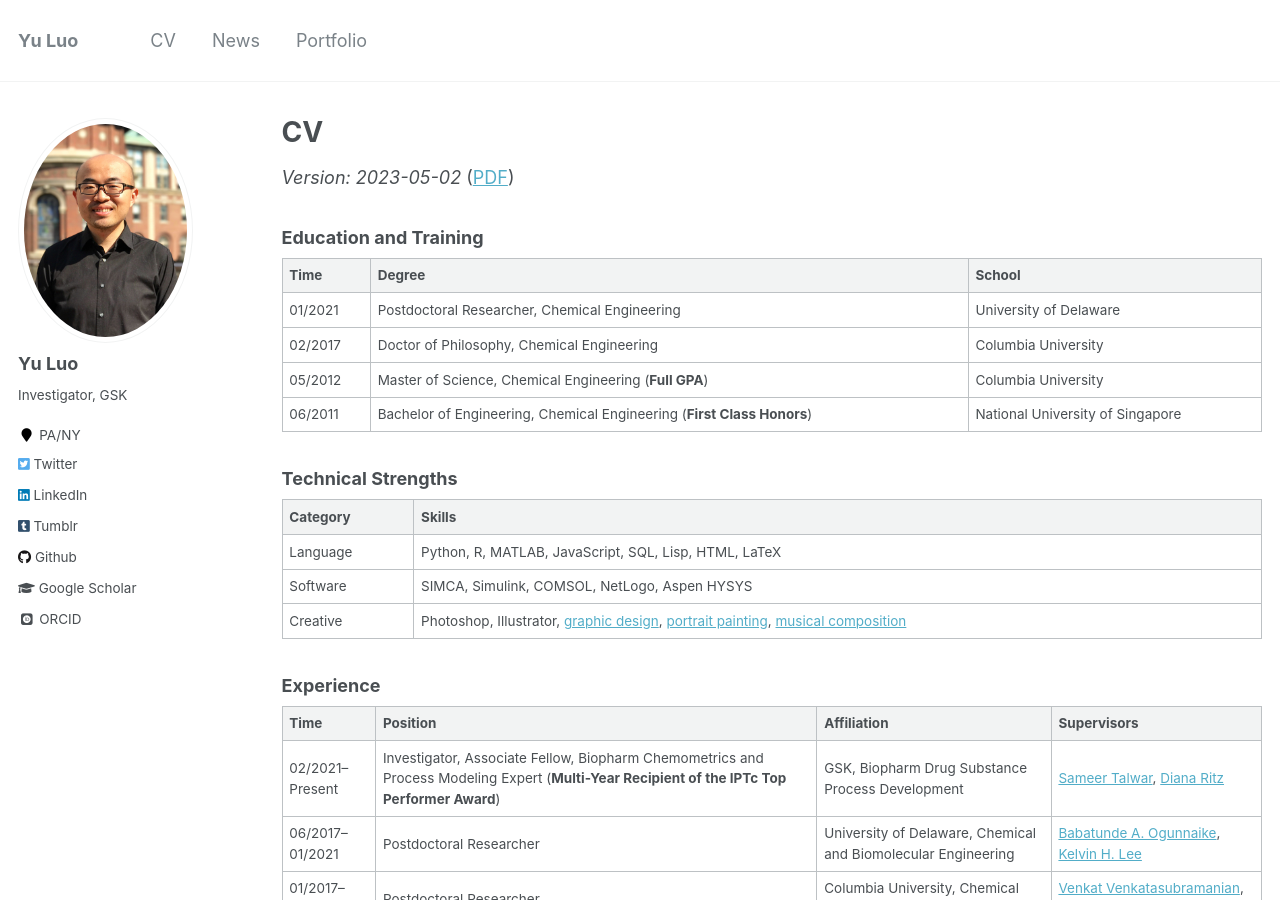
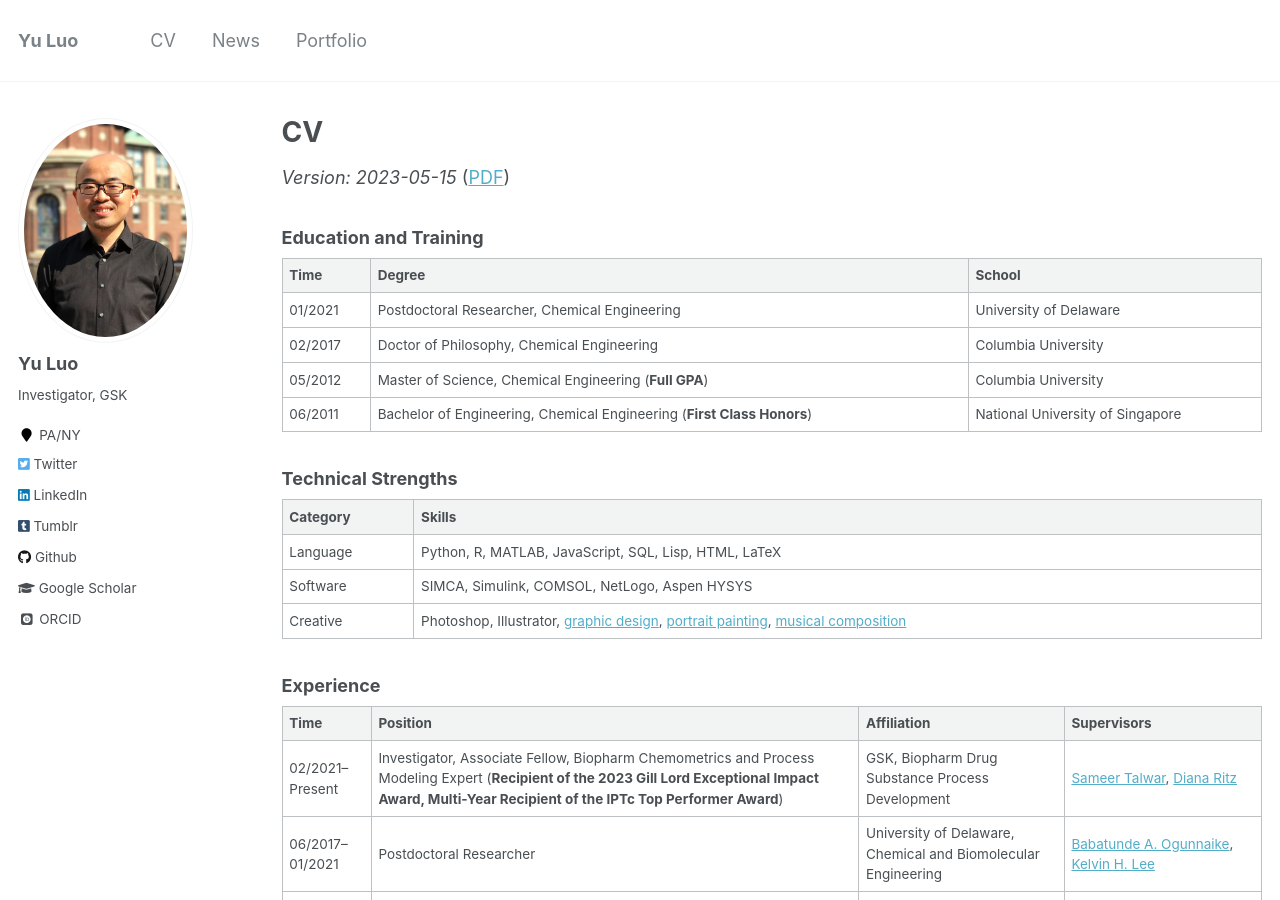
Before and after one commit to l16cn/l16cn.github.io, a Jekyll site: the page built from _pages/experience.md, in a window 1280 px wide and 900 px high. Built offline with Jekyll 4.4.1, drawn with Linux system fonts in a browser that asks for light colours; some web fonts are replaced.

Commit message:
cv: gill lord

```diff
--- a/_pages/experience.md
+++ b/_pages/experience.md
@@ -5,7 +5,7 @@
 author_profile: true
 ---
 
-_Version: 2023-05-02_ ([PDF](../files/2_cv.pdf))
+_Version: 2023-05-15_ ([PDF](../files/2_cv.pdf))
 
 ### Education and Training
 
@@ -35,7 +35,7 @@
 
 |Time|Position|Affiliation|Supervisors|
 |:-|:-|:-|:-|
-|02/2021–Present|Investigator, Associate Fellow, Biopharm Chemometrics and Process Modeling Expert (**Multi-Year Recipient of the IPTc Top Performer Award**)|GSK, Biopharm Drug Substance Process Development|[Sameer Talwar](https://scholar.google.com/citations?user=KiDvjeYAAAAJ&hl=en), [Diana Ritz](https://www.linkedin.com/in/diana-b-ritz/)|
+|02/2021–Present|Investigator, Associate Fellow, Biopharm Chemometrics and Process Modeling Expert (**Recipient of the 2023 Gill Lord Exceptional Impact Award, Multi-Year Recipient of the IPTc Top Performer Award**)|GSK, Biopharm Drug Substance Process Development|[Sameer Talwar](https://scholar.google.com/citations?user=KiDvjeYAAAAJ&hl=en), [Diana Ritz](https://www.linkedin.com/in/diana-b-ritz/)|
 |06/2017–01/2021|Postdoctoral Researcher|University of Delaware, Chemical and Biomolecular Engineering|[Babatunde A. Ogunnaike](https://yuluo.me/bao-website/), [Kelvin H. Lee](https://leelab.org)|
 |01/2017–05/2017|Postdoctoral Researcher|Columbia University, Chemical Engineering|[Venkat Venkatasubramanian](https://cris.cheme.columbia.edu), [Garud Iyengar](https://ieor.columbia.edu/faculty/garud-iyengar)|
 |09/2011–12/2016|Research and Teaching Assistant|Columbia University, Chemical Engineering|[Venkat Venkatasubramanian](https://cris.cheme.columbia.edu), [Garud Iyengar](https://ieor.columbia.edu/faculty/garud-iyengar)|
```
Also changed, not shown: 3 other files.
